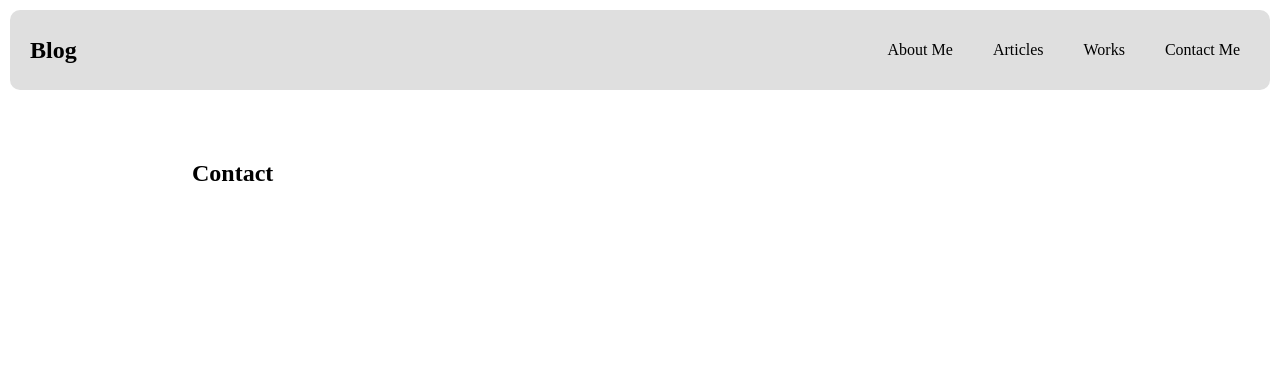
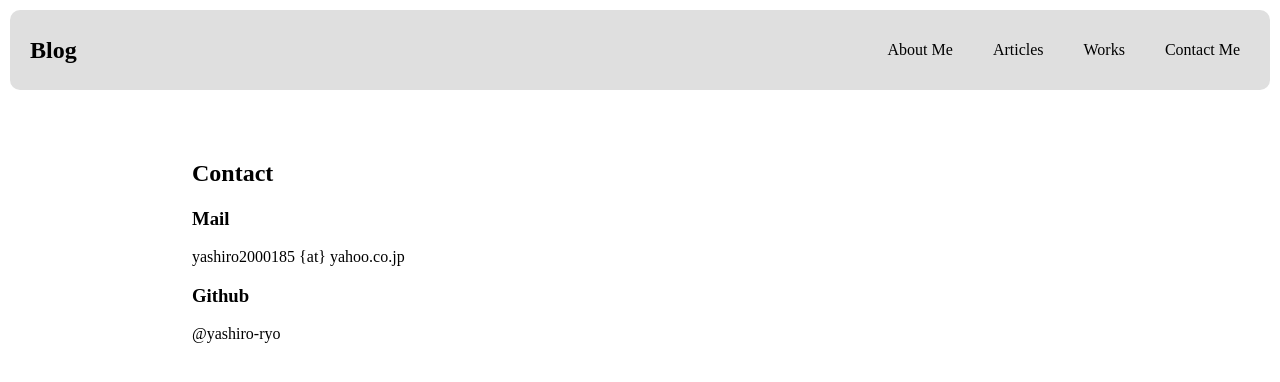
Before and after one commit to yashiro-ryo/burogu, a Nuxt app: page /contact in a window 1280 px wide. Shown: the top 382 px of the page. Built offline with nearby package versions, Linux system fonts and the light colour scheme.

Commit message:
feat: contactの追加

```diff
--- a/pages/contact/index.vue
+++ b/pages/contact/index.vue
@@ -4,6 +4,12 @@
     <div class="container">
       <div class="contact">
         <h2>Contact</h2>
+        <div>
+          <h3>Mail</h3>
+          <p>yashiro2000185 {at} yahoo.co.jp</p>
+          <h3>Github</h3>
+          <p><a href="https://github.com/yashiro-ryo">@yashiro-ryo</a></p>
+        </div>
       </div>
     </div>
   </div>
```
